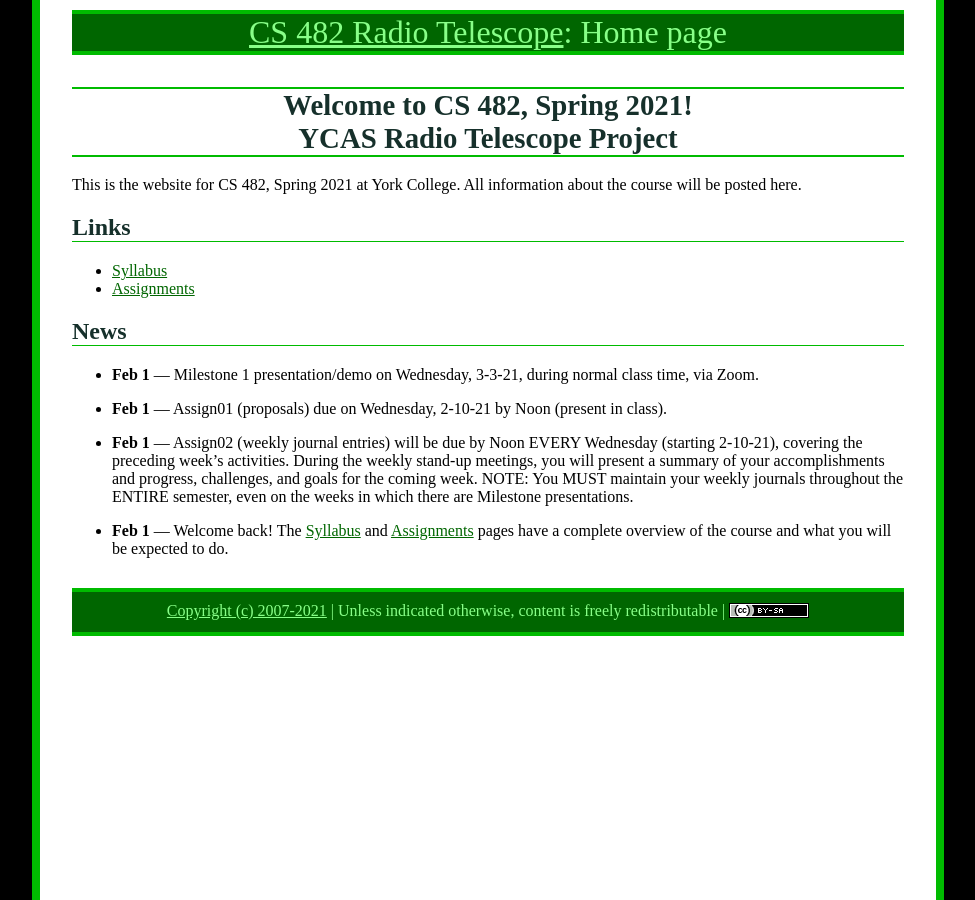
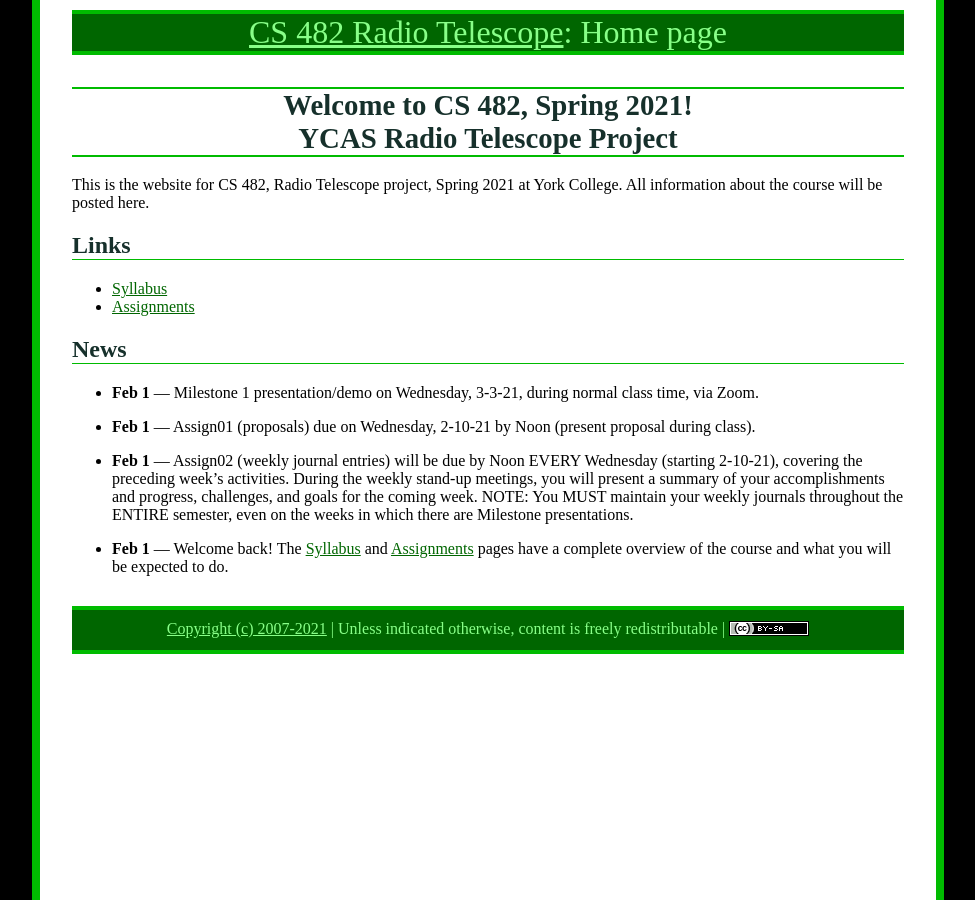
Before and after one commit to ycpcs/cs482-spring2021-RT, a Jekyll site: the page built from index.md, in a window 1280 px wide. Shown: the whole page, without its empty margins (152-1127 px from the left). Built offline with Jekyll 4.4.1, drawn with Linux system fonts in a browser that asks for light colours; part of the change alters nothing that is shown.

Commit message:
more edits

```diff
--- a/index.md
+++ b/index.md
@@ -5,7 +5,7 @@ title: Home page
 
 # Welcome to CS 482, Spring 2021!<br>YCAS Radio Telescope Project
 
-This is the website for CS 482, Spring 2021 at York College.
+This is the website for CS 482, Radio Telescope project, Spring 2021 at York College.
 All information about the course will be posted here.
 
 ## Links
@@ -17,17 +17,17 @@ All information about the course will be posted here.
 
 <!--
 
-* **May 10** &mdash; [Final Technical Reports](./assign/finalreport.html) and Team Posters are due Friday, 5-14-21, by Noon in your Google Drive, as well as in PDF form via email to Professors Babcock and Hake.
+* **May 10** &mdash; [Final Technical Reports](./assign/finalreport.html) and Team Posters are due Friday, 5-14-21, by Noon in your Google Drive, as well as in PDF form via email to your instructors.
 
-* **May 10** &mdash; [Final Self/Peer Evaluations](./assign/PeerReview.pdf) are due Friday, 5-14-21, by Noon in PDF form via email to Professor Hake.
+* **May 10** &mdash; [Final Self/Peer Evaluations](./assign/PeerEval-RadioTelescope-Sp21-final.pdf) are due Friday, 5-14-21, by Noon in PDF form via email to your instructors.
 
-* **Apr 28** &mdash; [Draft Technical Reports](./assign/finalreport.html) are due Wednesday, 5-5-21, by Noon in your Google Drive, for review and comment by Professors Babcock and Hake.
+* **Apr 28** &mdash; [Draft Technical Reports](./assign/finalreport.html) are due Wednesday, 5-5-21, by Noon in your Google Drive, for review and comment by your instructors.
 
 * **Apr 28** &mdash; The CS Senior Design Final Presentation and Demo (MS4) will be Monday, 5-10-21, from 5:00pm to 7:00pm via Zoom.  The Radio Telescope Engineering Capstone Final Presentation and Demo will on ???, ??-??-21, from ??:??to ??:??, via Zoom.
 
 * **Mar 31** &mdash; Milestone 3 presentation/demo on Wednesday, 4-28-21, during normal class time via Zoom.
 
-* **Mar 31** &mdash; [Midterm Self/Peer Evaluations](./assign/PeerReview.pdf) are due Saturday, 4-3-21, by Noon in PDF form via email to Professors babcock and Hake.
+* **Mar 31** &mdash; [Midterm Self/Peer Evaluations](./assign/PeerEval-RadioTelescope-Sp21-midterm.pdf) are due Saturday, 4-3-21, by Noon in PDF form via email to your instructors.
 
 * **Mar 3** &mdash; Milestone 2 presentation/demo on Wednesday, 3-31-21, during normal class time, via Zoom.
 
@@ -35,7 +35,7 @@ All information about the course will be posted here.
 
 * **Feb 1** &mdash; Milestone 1 presentation/demo on Wednesday, 3-3-21, during normal class time, via Zoom.
 
-* **Feb 1** &mdash; Assign01 (proposals) due on Wednesday, 2-10-21 by Noon (present in class).
+* **Feb 1** &mdash; Assign01 (proposals) due on Wednesday, 2-10-21 by Noon (present proposal during class).
 
 * **Feb 1** &mdash; Assign02 (weekly journal entries) will be due by Noon EVERY Wednesday (starting 2-10-21), covering the preceding week's activities.  During the weekly stand-up meetings, you will present a summary of your accomplishments and progress, challenges, and goals for the coming week.  NOTE: You MUST maintain your weekly journals throughout the ENTIRE semester, even on the weeks in which there are Milestone presentations.
 
```
